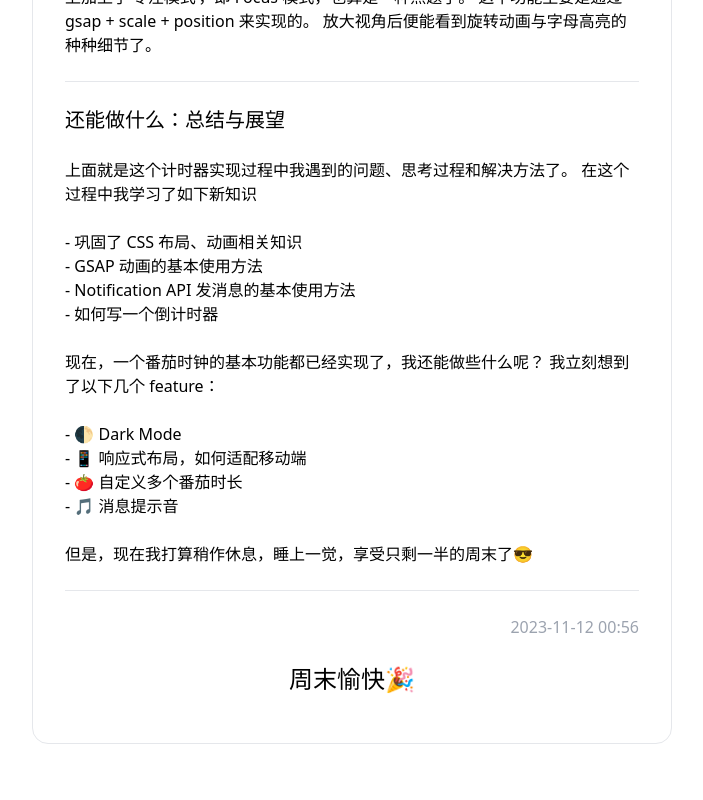
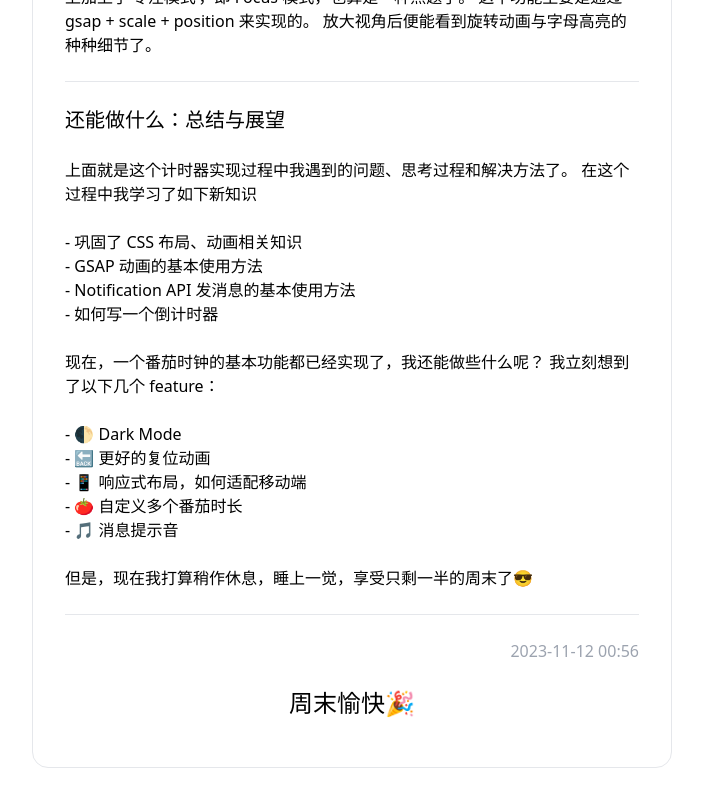
Before and after one commit to paperplane110/FocusTimer, a Nuxt app: page /about in a window 1280 px wide. Shown: the part 4450-5250 px from the top of the page, without its empty margins (288-991 px from the left). Before the commit the page ends 5226 px from the top, so only its background shows below. Built offline with nearby package versions, Linux system fonts and the light colour scheme.

Commit message:
update about

```diff
--- a/pages/about.vue
+++ b/pages/about.vue
@@ -256,6 +256,7 @@
         <div>
           <ul>
             <li> - 🌓 Dark Mode</li>
+            <li> - 🔙 更好的复位动画</li>
             <li> - 📱 响应式布局，如何适配移动端</li>
             <li> - 🍅 自定义多个番茄时长</li>
             <li> - 🎵 消息提示音</li>
```
